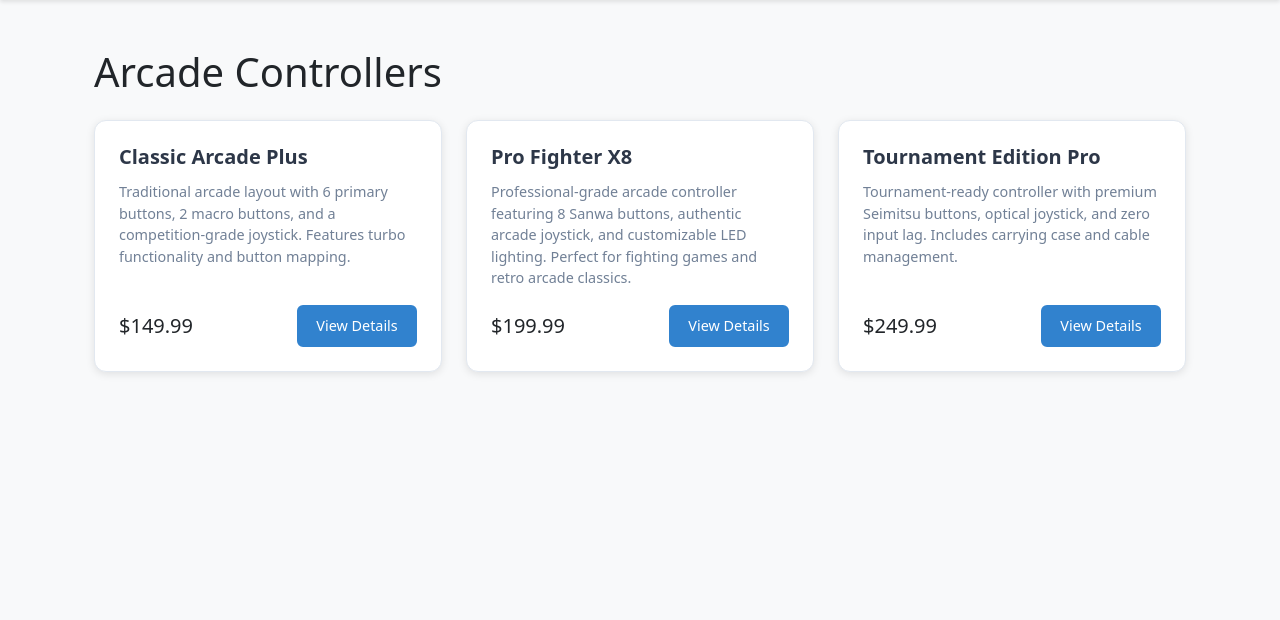
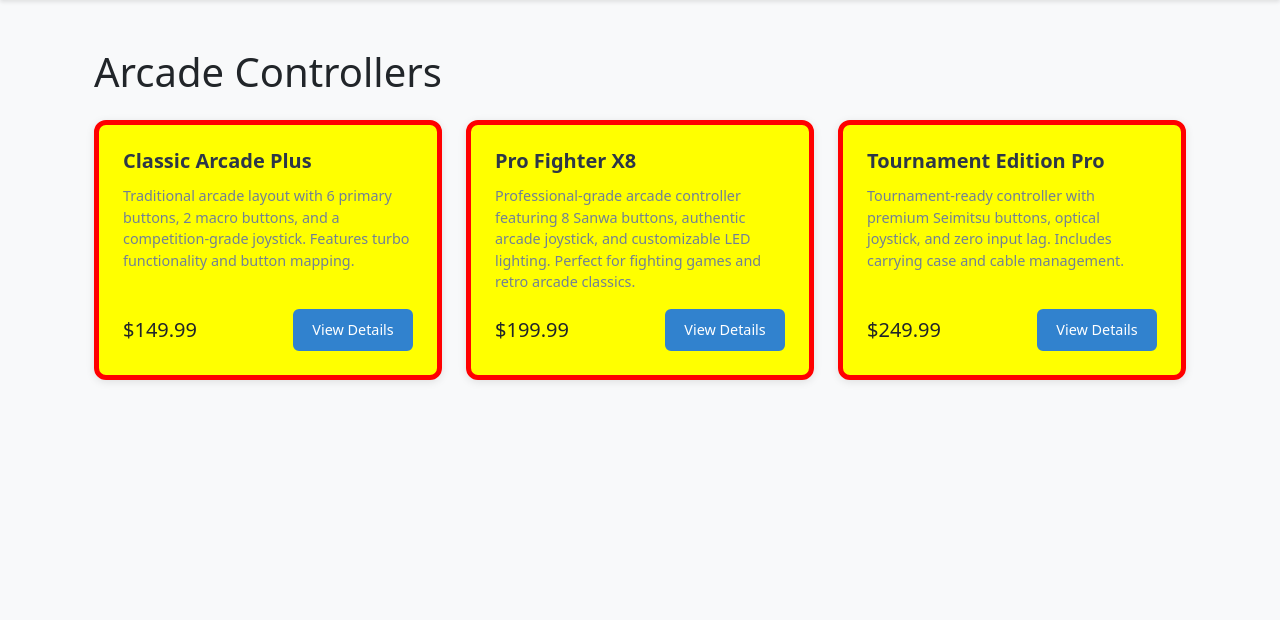
Before and after one commit to ekvale/game_ctrl, a Django app: page /products/category/arcade-controllers/ in a window 1280 px wide. Shown: the part 78-698 px from the top of the page. Run offline with Django 5.2, Linux system fonts and the light colour scheme; data comes from the database, SQL or seed files in the repository; some libraries are stand-ins or nearby versions.

Commit message:
Static css issues

```diff
--- a/static/css/styles.css
+++ b/static/css/styles.css
@@ -443,3 +443,9 @@
 .quantity-input {
     width: unset;
 }
+
+/* Test style */
+.product-card {
+    border: 5px solid red !important;
+    background: yellow !important;
+}
```
